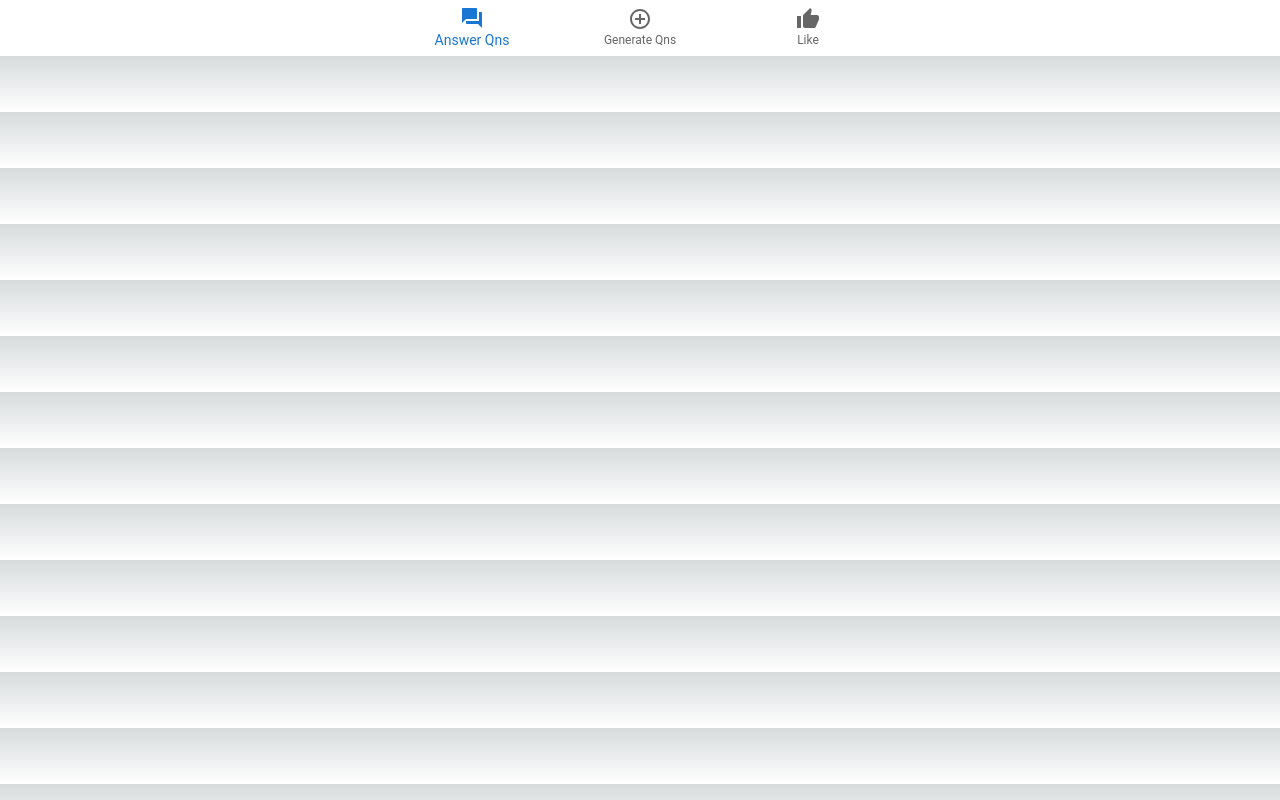
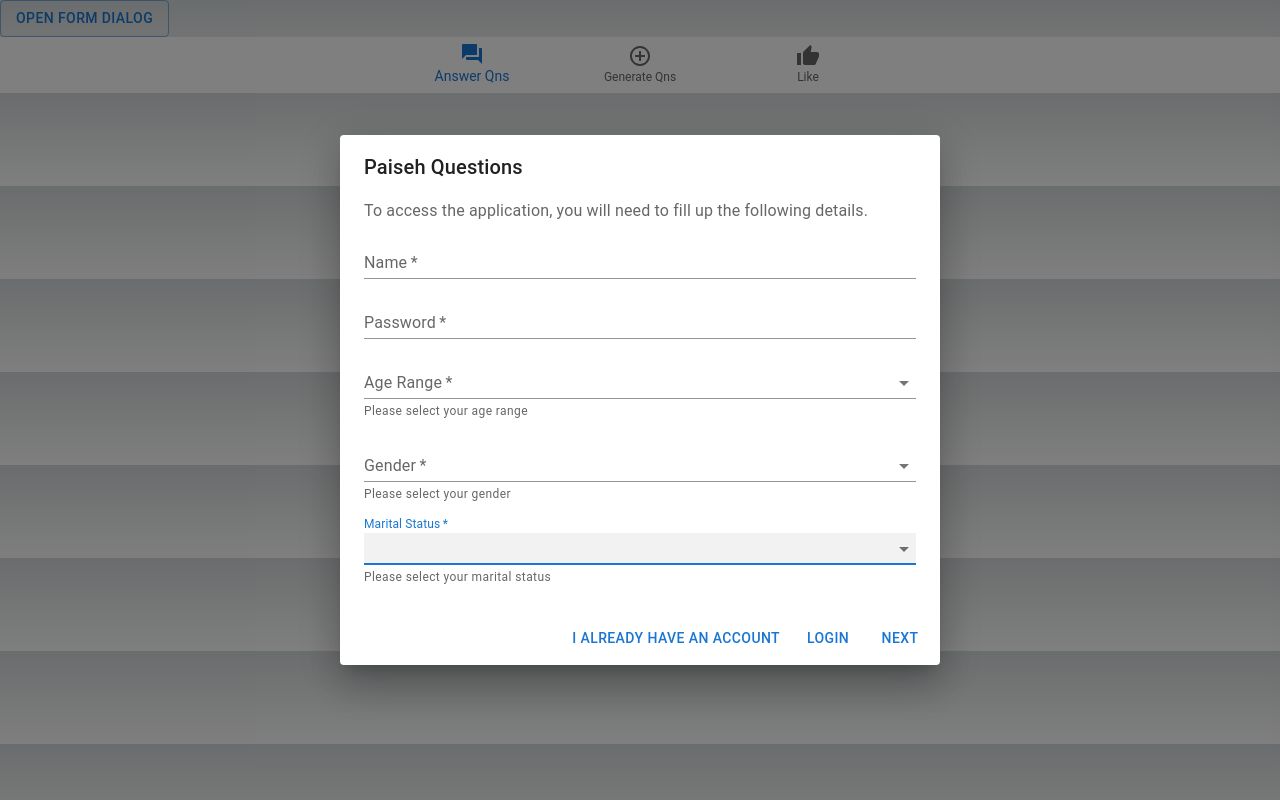
Before and after one commit to moroha29/HackAndRollFE, a Next.js app: page / in a window 1280 px wide. Built offline with nearby package versions, Linux system fonts and the light colour scheme.

Commit message:
[Generate][Feature][Bug-Fix] Fixed endpoint fetching

```diff
--- a/app/generate/page.tsx
+++ b/app/generate/page.tsx
@@ -45,7 +45,8 @@ export default function SimpleBottomNavigation() {
             }
 
             const data = await response.json();
-            setQuestion(data.suggestedQuery); // Update the question with the suggested query
+            setQuestion(data.question); // Update the question
+            setOptions(data.options); // Update the options
         } catch (error) {
             console.error('Error fetching suggested query:', error);
         }
--- a/app/page.tsx
+++ b/app/page.tsx
@@ -4,12 +4,14 @@ import Box from '@mui/material/Box';
 import BottomNavigation from '@mui/material/BottomNavigation';
 import BottomNavigationAction from '@mui/material/BottomNavigationAction';
 import Navbar from "@/components/NavBar";
+import FormDialog from "@/components/LoginModal2";
 
 export default function SimpleBottomNavigation() {
   const [value, setValue] = React.useState(0);
 
   return (
       <Box sx={{ width: "100%" }}>
+          <FormDialog/>
       <Navbar/>
       </Box>
   );
```
